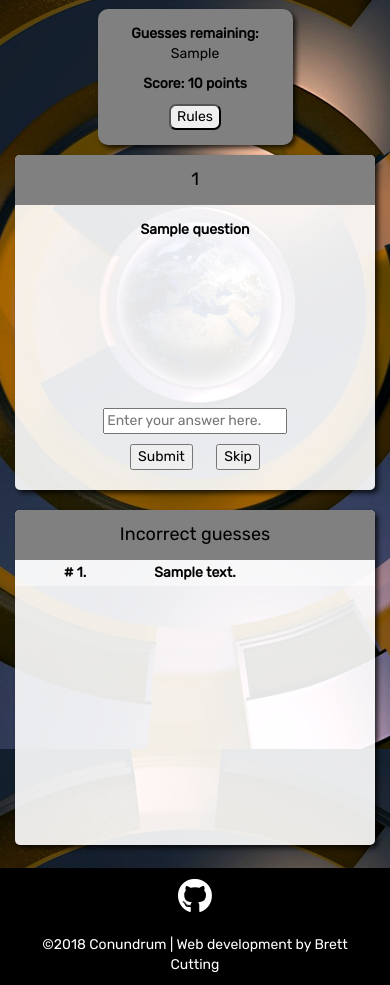
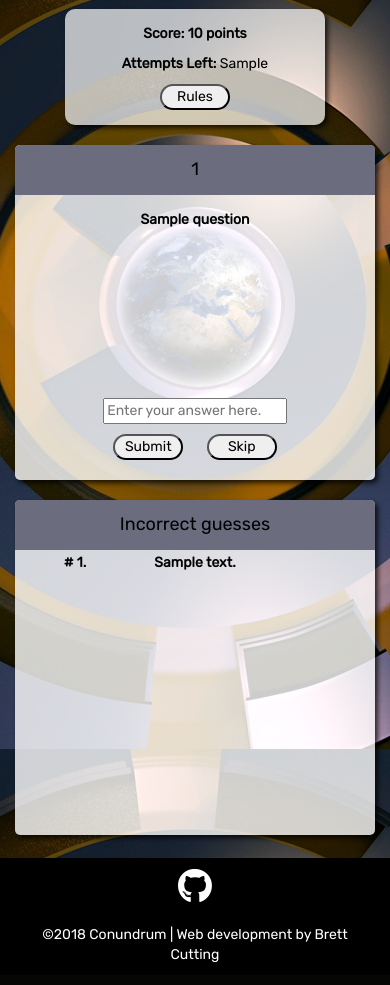
Before and after one commit to Code-Institute-Submissions/conundrum, a Flask app: template templates/conundrum.html in a window 390 px wide. Shown: the part 95-1080 px from the top of the page. After the commit the page ends 1057 px from the top, so only its background shows below. Run offline with Flask 2, Linux system fonts and the light colour scheme; the template is opened without the code that fills it: most values are stand-ins (such as "Sample title", 1, 10 or a date in 2020); some libraries are stand-ins or nearby versions.

Commit message:
Changed colours and changed order of attempts, score and rules on mobile

```diff
--- a/static/css/main.css
+++ b/static/css/main.css
@@ -58,6 +58,17 @@ h4 {
 
 .row {
     margin: 0;
+}
+
+button {
+    border-radius: 15px;
+    width: 70px;
+}
+
+input[type=submit] {
+    border-radius: 15px;
+    margin: 0 10px 0 10px;
+    width: 70px;
 }
 
 /*---------base.html------------*/
@@ -175,7 +186,7 @@ input[name=username] {
     right: 0;
     margin: 0 auto;
     width: 300px;
-    background-color: rgba(255, 255, 255, .9);
+    background-color: rgba(255, 255, 255, 1);
     border-radius: 5px;
     border: 1px solid #000;
     overflow: hidden;
@@ -210,7 +221,7 @@ input[name=username] {
 }
 
 .game-rules-head {
-    background-color: gray;
+    background-color: rgba(107, 109, 127, 1);
 }
 
 .game-rules-heading {
@@ -227,7 +238,7 @@ input[name=username] {
 }
 
 .rule-points-guesses {
-    background-color: gray;
+    background-color: rgba(255, 255, 255, .7);
     padding: 10px 0 0 0;
     box-shadow: 3px 3px 5px 0px rgba(0, 0, 0, 0.75);
     border-radius: 10px;
@@ -237,6 +248,13 @@ input[name=username] {
 @media (max-width: 767px) {
     .rule-points-guesses {
         padding: 15px 0;
+        margin-bottom: 10px;
+    }
+}
+
+@media (max-width: 991px) {
+    .rule-points-guesses {
+        max-width: 70%;
     }
 }
 
@@ -247,11 +265,6 @@ input[name=username] {
     }
 }
 
-.rules-btn {
-    border-radius: 7px;
-}
-
-
 .conundrum-row {
     margin-top: 2.5%;
 }
@@ -261,7 +274,7 @@ input[name=username] {
 }
 
 .question-container {
-    background-color: rgba(255, 255, 255, .9);
+    background-color: rgba(255, 255, 255, .8);
     min-height: 335px;
     border-radius: 5px;
     overflow: hidden;
@@ -277,7 +290,7 @@ input[name=username] {
 
 .question-head {
     width: 100%;
-    background-color: gray;
+    background-color: rgba(107, 109, 127, 1);
     text-align: center;
 }
 
@@ -322,11 +335,6 @@ input[name=answer] {
     margin-bottom: 10px;
 }
 
-input[name=submit] {
-
-    margin-right: 20px;
-}
-
 .guesses-body {
     width: 100%;
     min-height: 100px;
@@ -349,19 +357,26 @@ tr {
 
 /*---------learderboard.html------------*/
 
+
+.leaderboard-heading {
+    color: #fff;
+    padding-bottom: 15px;
+}
+
 .user-score-container {
     display: inline-block;
     background-color: rgba(255, 255, 255, 0.5);
     border-radius: 10px;
     padding: 0 15px;
     margin-bottom: 15px;
+    box-shadow: 3px 3px 5px 0px rgba(0, 0, 0, 0.75);
 }
 
-.leaderboard-heading {
-    color: #fff;
-    padding-bottom: 15px;
+@media (max-width: 767px) {
+    .user-score-container {
+        width: 90%;
+    }
 }
-
 .users-score {
     padding: 15px 0;
 }
@@ -378,21 +393,17 @@ tr {
     box-shadow: 3px 3px 5px 0px rgba(0, 0, 0, 0.75);
     border-radius: 10px;
     overflow: hidden;
+    background-color: rgba(255, 255, 255, 0.7);
 }
 
 @media (max-width: 767px) {
     .leader-board-table {
-        width: 80%;
-        margin-bottom: 150px;
+        width: 90%;
     }
 }
 
 .table-row {
     margin-bottom: 30px;
-}
-
-.color-gray {
-    background-color: gray;
 }
 
 .leader-board-table td {
@@ -401,11 +412,12 @@ tr {
 }
 
 .table-row-gray {
-    background-color: lightgray;
+    box-shadow: 3px 3px 5px 0px rgba(0, 0, 0, 0.75);
+    background-color: rgba(107, 109, 127, 1);
 }
 
-.table-row-white {
-    background-color: rgba(255, 255, 255, 0.5);
+.table-row-transparent {
+    background-color: rgba(255, 255, 255, 0);
 }
 
 #leaderboard-heading-td {
--- a/templates/conundrum.html
+++ b/templates/conundrum.html
@@ -4,10 +4,10 @@
 
 <div class="row conundrum-row-1">
 
-    <div class="rule-points-guesses col-xs-offset-3 col-xs-6 col-sm-offset-1 col-sm-10">
+    <div class="rule-points-guesses col-xs-offset-2 col-xs-8">
 
-        <div class="negative-points centering col-xs-12 col-sm-4">
-            <p><b>Guesses remaining:</b> {{ guesses_remaining }}</p>
+        <div class="negative-points hidden-xs centering col-xs-12 col-sm-4">
+            <p><b>Attempts Left:</b> {{ guesses_remaining }}</p>
         </div>
 
         <div class="centering col-xs-12 col-sm-4">
@@ -18,13 +18,19 @@
             <p><b>Score: {{score}} points </b></p>
             {% endif %}
 
-
         </div>
 
-        <div class="centering col-xs-12 col-sm-4">
+        <div class="centering hidden-xs col-xs-12 col-sm-4">
             <button class="rules-btn">Rules</button>
         </div>
 
+        <div class="negative-points hidden-sm hidden-md hidden-lg centering col-xs-12 col-sm-4">
+            <p><b>Attempts Left:</b> {{ guesses_remaining }}</p>
+        </div>
+
+        <div class="centering hidden-sm hidden-md hidden-lg col-xs-12 col-sm-4">
+            <button class="rules-btn">Rules</button>
+        </div>
     </div>
 
 </div>
@@ -56,7 +62,7 @@
             <li>Good Luck!</li>
         </ul>
         <div class="centering">
-            <button class="game-rules-ok-btn">okay</button>
+            <button class="game-rules-ok-btn">Okay</button>
         </div>
 
     </div>
@@ -142,7 +148,7 @@
 
                     {% endif %}
                     {% if loop.index % 2 == 1 %}
-                    <tr class="table-row-white">
+                    <tr class="table-row-transparent">
                         <td># {{ loop.index }}. </td>
                         <td>{{ answer }}</td>
                         <td></td>
```
Also changed, not shown: templates/leaderboard.html (+6 -6 lines).
